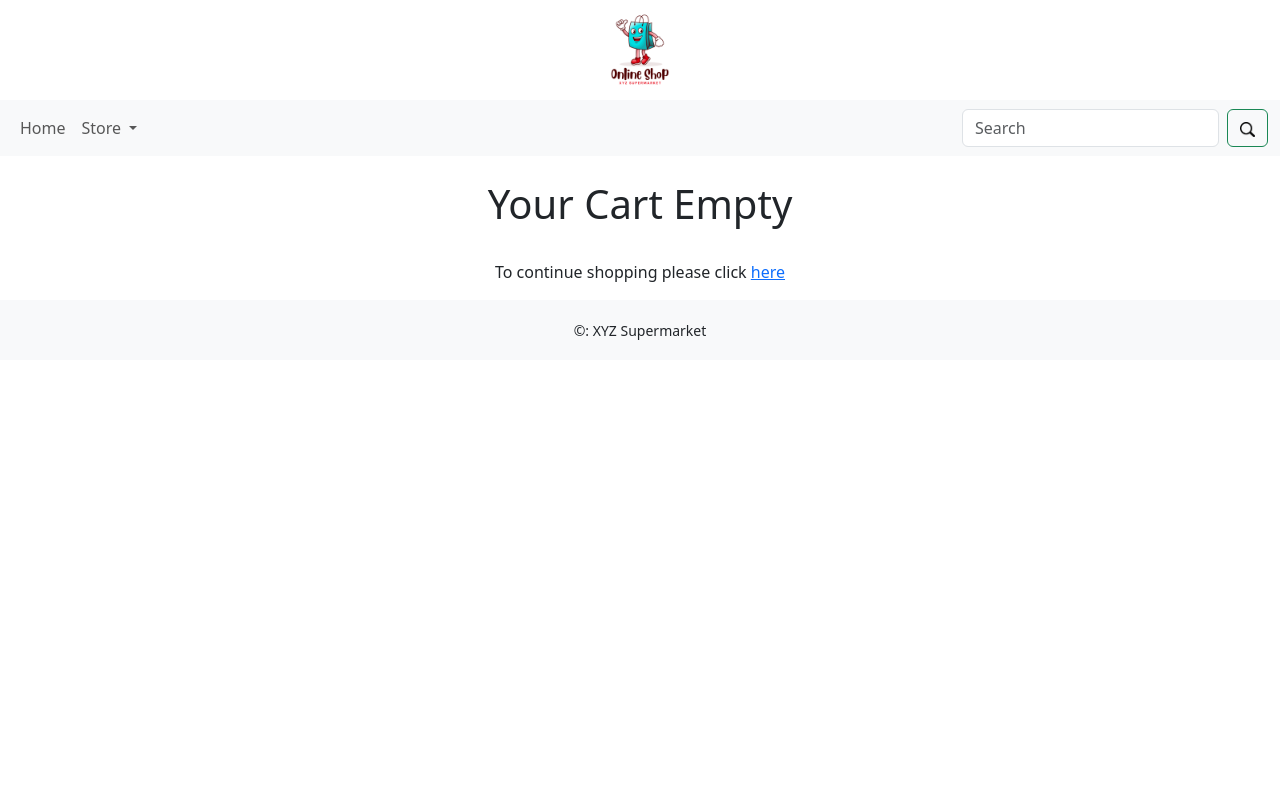
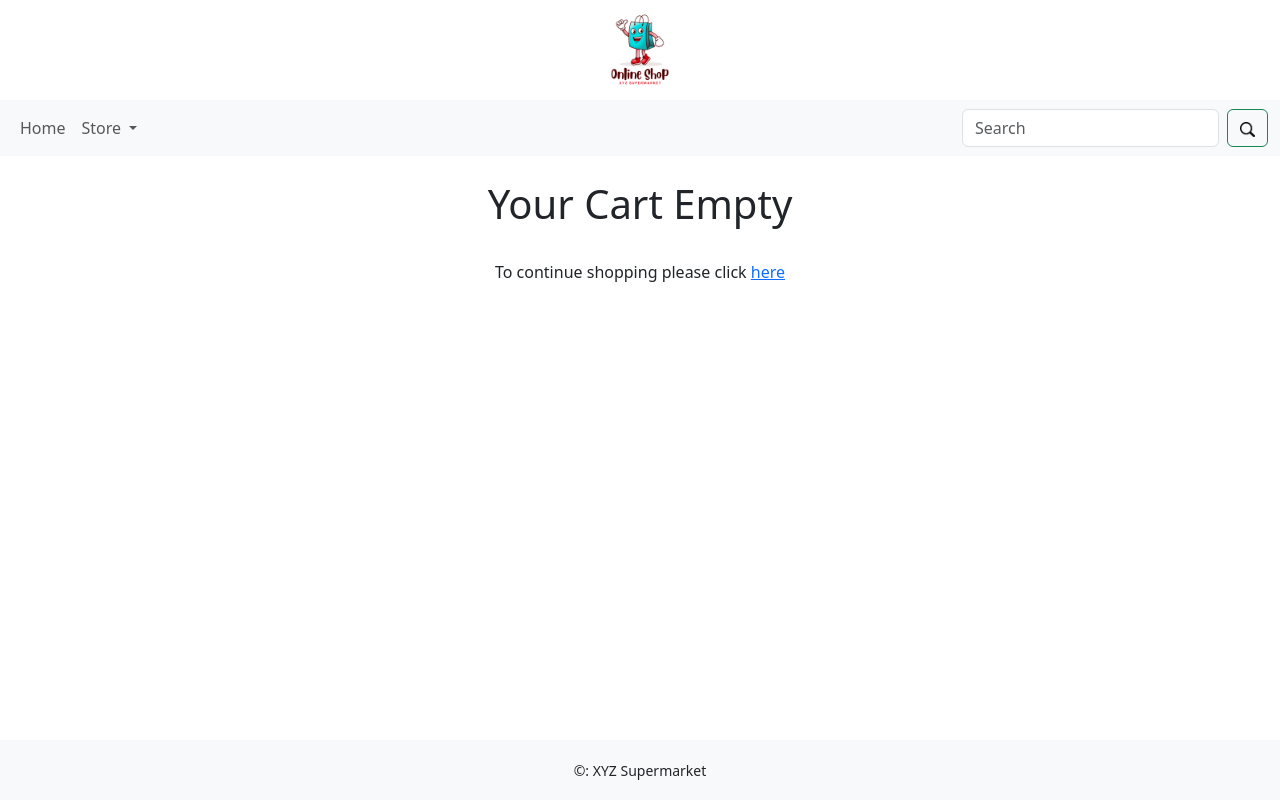
Before and after one commit to subinsam22/Ecommerce1, a Django app: page /cart/ in a window 1280 px wide. Run offline with Django 4.2, Linux system fonts and the light colour scheme; data comes from the database, SQL or seed files in the repository; some libraries are stand-ins or nearby versions.

Commit message:
Update footer.html

```diff
--- a/store/templates/footer.html
+++ b/store/templates/footer.html
@@ -1,5 +1,5 @@
 {% load static %}
 
-<div class="footer navbar-fixed-bottom my-footer">
+<div class="footer fixed-bottom my-footer">
     <p class="text-center"> &copy: XYZ Supermarket</p>
 </div>
```
